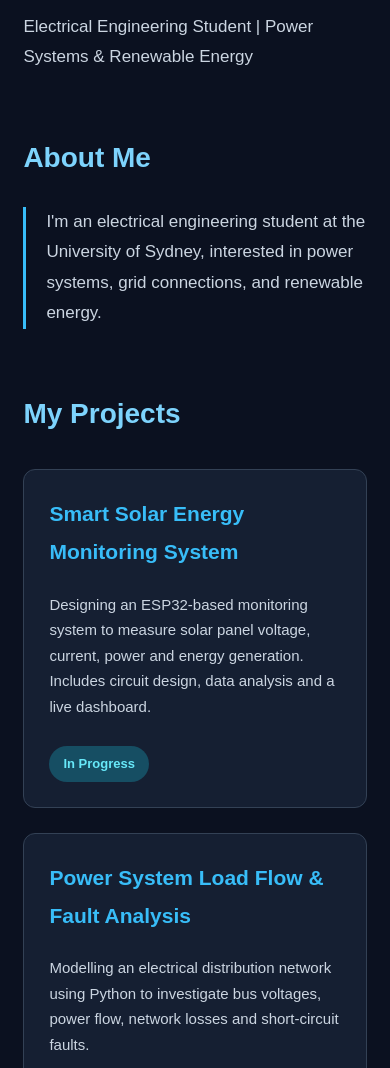
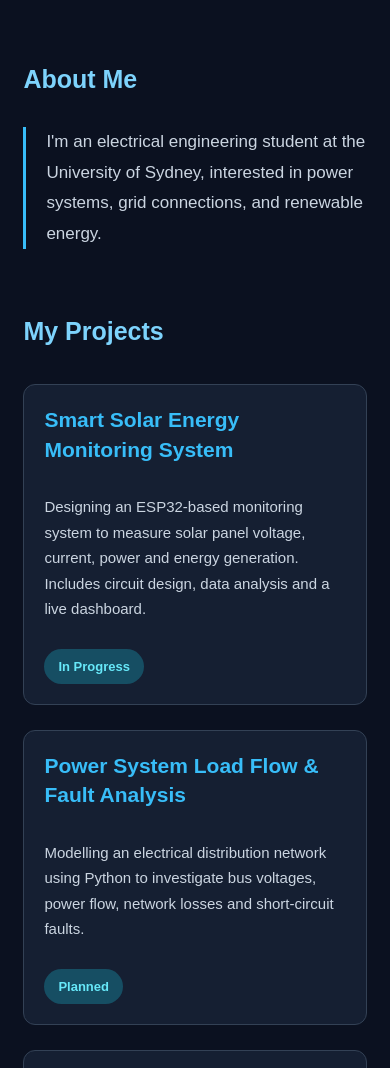
Before and after one commit to catherineelle/engineering-portfolio-, a plain HTML site: page index.html in a window 390 px wide. Shown: the part 345-1413 px from the top of the page. Drawn offline with Linux system fonts and the light colour scheme.

Commit message:
Update style.css

```diff
--- a/style.css
+++ b/style.css
@@ -1,54 +1,25 @@
 
-/* General website styling */
+/* ===== GENERAL WEBSITE STYLING ===== */
+
+* {
+  box-sizing: border-box;
+}
+
+html {
+  scroll-behavior: smooth;
+}
+
 body {
   background-color: #0b1120;
   color: #e2e8f0;
   font-family: Arial, sans-serif;
   margin: 0;
-  padding: 60px 10%;
+  padding: 40px 8%;
   line-height: 1.8;
 }
 
-/* Main heading */
-h1 {
-  color: #38bdf8;
-  font-size: 48px;
-  margin-bottom: 10px;
-}
+/* ===== NAVIGATION BAR ===== */
 
-/* Section headings */
-h2 {
-  color: #7dd3fc;
-  font-size: 28px;
-  margin-top: 60px;
-}
-
-/* Paragraphs */
-p {
-  color: #cbd5e1;
-  font-size: 17px;
-  max-width: 750px;
-}
-
-/* Highlight sections */
-h2 + p {
-  border-left: 3px solid #38bdf8;
-  padding-left: 20px;
-}
-
-/* Mobile-friendly layout */
-@media (max-width: 600px) {
-  body {
-    padding: 30px 6%;
-  }
-
-  h1 {
-    font-size: 34px;
-  }
-}
-
-
-/* Navigation Bar */
 nav {
   display: flex;
   gap: 35px;
@@ -57,7 +28,6 @@ nav {
   border-bottom: 1px solid #334155;
 }
 
-/* Navigation Links */
 nav a {
   color: #cbd5e1;
   text-decoration: none;
@@ -66,70 +36,84 @@ nav a {
   transition: color 0.3s ease;
 }
 
-/* Hover Effect */
 nav a:hover {
   color: #38bdf8;
 }
 
-/* Smooth Scrolling */
-html {
-  scroll-behavior: smooth;
+/* ===== HOME SECTION ===== */
+
+h1 {
+  color: #38bdf8;
+  font-size: 48px;
+  line-height: 1.3;
+  margin-bottom: 15px;
 }
 
-/* Mobile Navigation */
-@media (max-width: 600px) {
-  nav {
-    gap: 18px;
-    flex-wrap: wrap;
-  }
-
-  nav a {
-    font-size: 14px;
-  }
+h2 {
+  color: #7dd3fc;
+  font-size: 28px;
+  margin-top: 60px;
+  margin-bottom: 25px;
 }
 
+p {
+  color: #cbd5e1;
+  font-size: 17px;
+  max-width: 750px;
+}
 
+/* ===== ABOUT ME ===== */
 
-/* Project Cards Layout */
+#about + p {
+  border-left: 3px solid #38bdf8;
+  padding-left: 20px;
+}
+
+/* ===== PROJECT CARDS ===== */
+
 .project-container {
   display: grid;
-  grid-template-columns: repeat(auto-fit, minmax(250px, 1fr));
+  grid-template-columns: repeat(3, minmax(0, 1fr));
   gap: 25px;
   margin-top: 30px;
 }
 
-/* Individual Project Cards */
 .project-card {
   background-color: #151f32;
   border: 1px solid #334155;
   border-radius: 12px;
   padding: 25px;
-  transition: transform 0.3s ease, border-color 0.3s ease;
+  display: flex;
+  flex-direction: column;
+  transition: transform 0.3s ease,
+              border-color 0.3s ease;
 }
 
-/* Hover Animation */
 .project-card:hover {
   transform: translateY(-5px);
   border-color: #38bdf8;
 }
 
-/* Project Titles */
 .project-card h3 {
   color: #38bdf8;
   font-size: 21px;
+  line-height: 1.4;
   margin-top: 0;
+  margin-bottom: 15px;
 }
 
-/* Project Descriptions */
 .project-card p {
   color: #cbd5e1;
   font-size: 15px;
   line-height: 1.7;
+  flex-grow: 1;
 }
 
-/* Project Status Labels */
+/* ===== PROJECT STATUS ===== */
+
 .project-status {
   display: inline-block;
+  align-self: flex-start;
   background-color: #164e63;
   color: #67e8f9;
   padding: 6px 14px;
@@ -139,9 +123,44 @@ html {
   margin-top: 12px;
 }
 
-/* Mobile-Friendly Project Cards */
+/* ===== TABLET RESPONSIVENESS ===== */
+
+@media (max-width: 900px) {
+  .project-container {
+    grid-template-columns: repeat(2, minmax(0, 1fr));
+  }
+}
+
+/* ===== MOBILE RESPONSIVENESS ===== */
+
 @media (max-width: 600px) {
+  body {
+    padding: 25px 6%;
+  }
+
+  h1 {
+    font-size: 34px;
+  }
+
+  h2 {
+    font-size: 25px;
+  }
+
+  nav {
+    gap: 18px;
+    flex-wrap: wrap;
+    margin-bottom: 40px;
+  }
+
+  nav a {
+    font-size: 14px;
+  }
+
   .project-container {
     grid-template-columns: 1fr;
   }
+
+  .project-card {
+    padding: 20px;
+  }
 }
```
